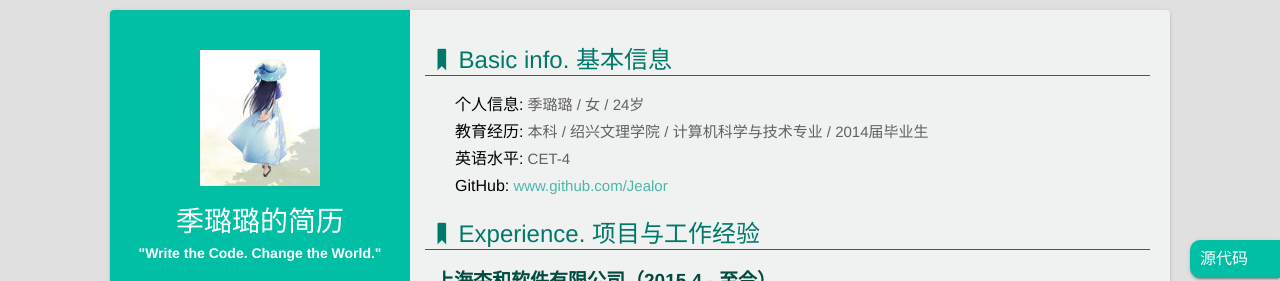
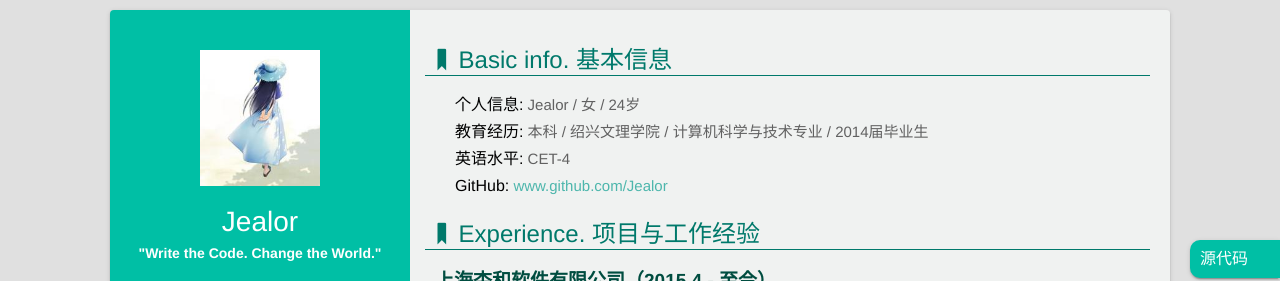
Before and after one commit to Jealor/Jealor.github.io, a plain HTML site: page index.html in a window 1280 px wide. Shown: the top 281 px of the page. Drawn offline with Linux system fonts and the light colour scheme.

Commit message:
Update index.html

```diff
--- a/index.html
+++ b/index.html
@@ -2,9 +2,9 @@
 <html>
 <head>
     <meta charset="UTF-8">
-    <title>季璐璐的简历</title>
+    <title>Jealor</title>
     <meta name="description" content="我是一个充满活力、对前端由衷热爱、善于发现问题的前端工程师。我目前正在寻找前端工程师岗位，希望借此机会为贵司献上我的一点绵薄之力，快招我到碗里来吧！">
-    <meta name="keywords" content="季璐璐,Jealor,前端,PHP,工作,简历">
+    <meta name="keywords" content="Jealor,前端,PHP,工作,简历">
     <link rel="shortcut icon" href="favicon.ico">
     <link rel="stylesheet" href="dist/css/style.min.css">
     <link rel="stylesheet" href="dist/css/fontello.min.css">
@@ -40,7 +40,7 @@
         <div class="sidebar">
             <div class="title">
                 <img src="img/head.png">
-                <h1>季璐璐的简历</h1>
+                <h1>Jealor</h1>
                 <h2>"Write the Code. Change the World."</h2>
             </div>
             <ul class="side-info">
@@ -109,7 +109,7 @@
             <ul class="main-info">
                 <li class="someRight">
                     <dt><i class="icon-bookmark"></i>Basic info. 基本信息</dt>
-                    <dd><span>个人信息:</span> 季璐璐 / 女 / 24岁</dd>
+                    <dd><span>个人信息:</span> Jealor / 女 / 24岁</dd>
                     <dd><span>教育经历:</span> 本科 / 绍兴文理学院 / 计算机科学与技术专业 / 2014届毕业生</dd>
                     <dd><span>英语水平:</span> CET-4</dd>
                     <!-- <dd><span>Blog:</span> <a href="https://www.anotherhome.net" target="_blank">www.anotherhome.net</a></dd> -->
```
